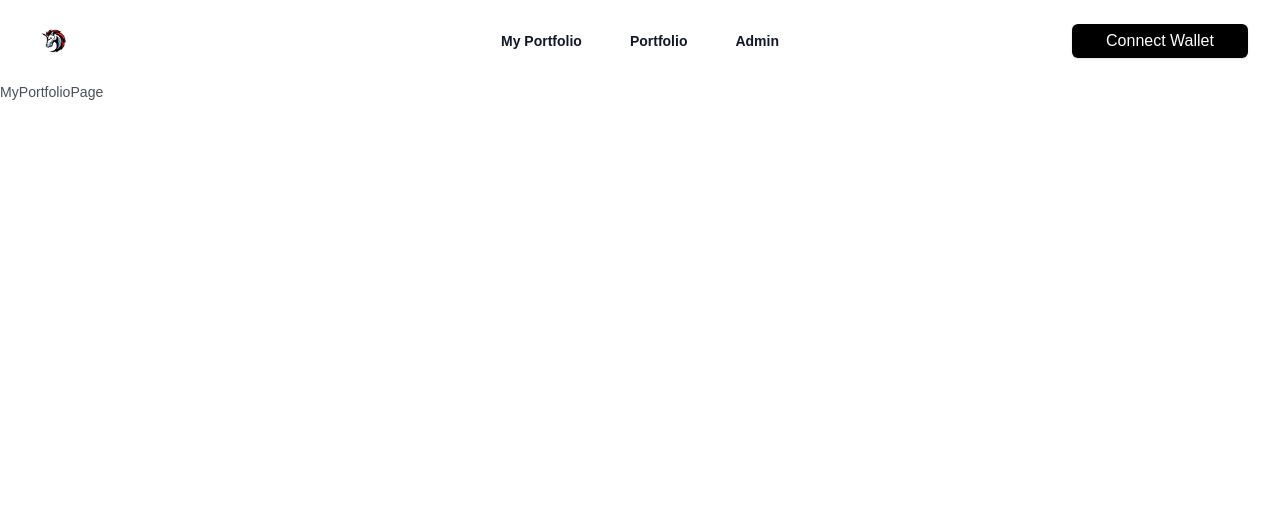
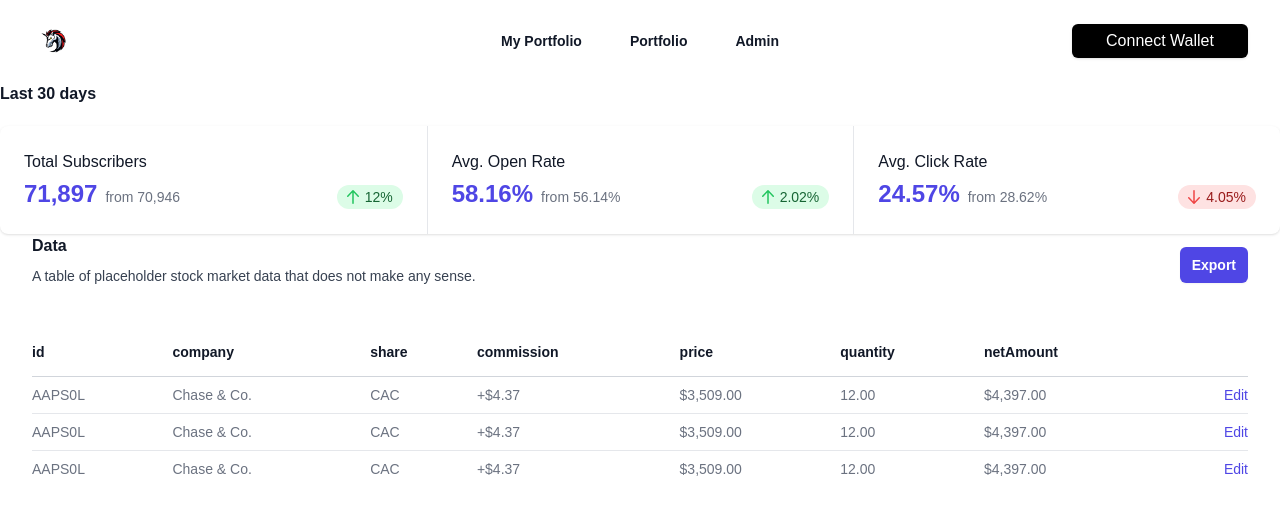
Before and after one commit to Novobloc/ethindia23-Dividend-dispatcher, a React (Create React App) app: page /portfolio/user in a window 1280 px wide. Shown: the top 514 px of the page. Built offline with nearby package versions, Linux system fonts and the light colour scheme.

Commit message:
feat: Add table and widget component

```diff
--- /dev/null
+++ b/src/components/PortfolioStatsTable.tsx
@@ -0,0 +1,42 @@
+import React from "react";
+import TableComponent from "../utils/Table";
+
+const transactions = [
+  {
+    id: "AAPS0L",
+    company: "Chase & Co.",
+    share: "CAC",
+    commission: "+$4.37",
+    price: "$3,509.00",
+    quantity: "12.00",
+    netAmount: "$4,397.00"
+  },
+  {
+    id: "AAPS0L",
+    company: "Chase & Co.",
+    share: "CAC",
+    commission: "+$4.37",
+    price: "$3,509.00",
+    quantity: "12.00",
+    netAmount: "$4,397.00"
+  },
+  {
+    id: "AAPS0L",
+    company: "Chase & Co.",
+    share: "CAC",
+    commission: "+$4.37",
+    price: "$3,509.00",
+    quantity: "12.00",
+    netAmount: "$4,397.00"
+  }
+];
+
+const PortfolioStatsTable = () => {
+  return (
+    <div>
+      <TableComponent data={transactions} />
+    </div>
+  );
+};
+
+export default PortfolioStatsTable;
--- /dev/null
+++ b/src/components/PortfolioStatsWidget.tsx
@@ -0,0 +1,13 @@
+import React from "react";
+import { stats } from "../constants/mockData";
+import Widget from "../utils/Widget";
+
+const PortfolioStatsWidget = () => {
+  return (
+    <div>
+      <Widget data={stats} />
+    </div>
+  );
+};
+
+export default PortfolioStatsWidget;
--- /dev/null
+++ b/src/constants/mockData.ts
@@ -0,0 +1,6 @@
+
+export const stats = [
+    { name: "Total Subscribers", stat: "71,897", previousStat: "70,946", change: "12%", changeType: "increase" },
+    { name: "Avg. Open Rate", stat: "58.16%", previousStat: "56.14%", change: "2.02%", changeType: "increase" },
+    { name: "Avg. Click Rate", stat: "24.57%", previousStat: "28.62%", change: "4.05%", changeType: "decrease" }
+];
--- a/src/pages/MyPortfolioPage.tsx
+++ b/src/pages/MyPortfolioPage.tsx
@@ -1,7 +1,14 @@
 import React from "react";
+import PortfolioStatsTable from "../components/PortfolioStatsTable";
+import PortfolioStatsWidget from "../components/PortfolioStatsWidget";
 
 const MyPortfolioPage = () => {
-  return <div>MyPortfolioPage</div>;
+  return (
+    <div>
+      <PortfolioStatsWidget />
+      <PortfolioStatsTable />
+    </div>
+  );
 };
 
 export default MyPortfolioPage;
--- /dev/null
+++ b/src/utils/Table.tsx
@@ -0,0 +1,59 @@
+import React from "react";
+
+export default function TableComponent({ data }: any) {
+  const columns = Object.keys(data[0]);
+
+  return (
+    <div className="px-4 sm:px-6 lg:px-8">
+      <div className="sm:flex sm:items-center">
+        <div className="sm:flex-auto">
+          <h1 className="text-base font-semibold leading-6 text-gray-900">Data</h1>
+          <p className="mt-2 text-sm text-gray-700">A table of placeholder stock market data that does not make any sense.</p>
+        </div>
+        <div className="mt-4 sm:ml-16 sm:mt-0 sm:flex-none">
+          <button
+            type="button"
+            className="block rounded-md bg-indigo-600 px-3 py-2 text-center text-sm font-semibold text-white shadow-sm hover:bg-indigo-500 focus-visible:outline focus-visible:outline-2 focus-visible:outline-offset-2 focus-visible:outline-indigo-600">
+            Export
+          </button>
+        </div>
+      </div>
+      <div className="mt-8 flow-root">
+        <div className="-mx-4 -my-2 overflow-x-auto sm:-mx-6 lg:-mx-8">
+          <div className="inline-block min-w-full py-2 align-middle sm:px-6 lg:px-8">
+            <table className="min-w-full divide-y divide-gray-300">
+              <thead>
+                <tr>
+                  {columns.map((column) => (
+                    <th key={column} scope="col" className="whitespace-nowrap py-3.5 pl-4 pr-3 text-left text-sm font-semibold text-gray-900 sm:pl-0">
+                      {column}
+                    </th>
+                  ))}
+                  <th scope="col" className="relative whitespace-nowrap py-3.5 pl-3 pr-4 sm:pr-0">
+                    <span className="sr-only">Edit</span>
+                  </th>
+                </tr>
+              </thead>
+              <tbody className="divide-y divide-gray-200 bg-white">
+                {data.map((transaction: any) => (
+                  <tr key={transaction.id}>
+                    {columns.map((column) => (
+                      <td key={column} className="whitespace-nowrap py-2 pl-4 pr-3 text-sm text-gray-500 sm:pl-0">
+                        {transaction[column]}
+                      </td>
+                    ))}
+                    <td className="relative whitespace-nowrap py-2 pl-3 pr-4 text-right text-sm font-medium sm:pr-0">
+                      <a href="#" className="text-indigo-600 hover:text-indigo-900">
+                        Edit<span className="sr-only">, {transaction.id}</span>
+                      </a>
+                    </td>
+                  </tr>
+                ))}
+              </tbody>
+            </table>
+          </div>
+        </div>
+      </div>
+    </div>
+  );
+}
--- /dev/null
+++ b/src/utils/Widget.tsx
@@ -0,0 +1,39 @@
+import React from "react";
+import { ArrowDownIcon, ArrowUpIcon } from "@heroicons/react/20/solid";
+import { classNames } from "./classNames";
+
+export default function Widget({ data }: any) {
+  return (
+    <div>
+      <h3 className="text-base font-semibold leading-6 text-gray-900">Last 30 days</h3>
+      <dl className="mt-5 grid grid-cols-1 divide-y divide-gray-200 overflow-hidden rounded-lg bg-white shadow md:grid-cols-3 md:divide-x md:divide-y-0">
+        {data.map((item: any) => (
+          <div key={item.name} className="px-4 py-5 sm:p-6">
+            <dt className="text-base font-normal text-gray-900">{item.name}</dt>
+            <dd className="mt-1 flex items-baseline justify-between md:block lg:flex">
+              <div className="flex items-baseline text-2xl font-semibold text-indigo-600">
+                {item.stat}
+                <span className="ml-2 text-sm font-medium text-gray-500">from {item.previousStat}</span>
+              </div>
+
+              <div
+                className={classNames(
+                  item.changeType === "increase" ? "bg-green-100 text-green-800" : "bg-red-100 text-red-800",
+                  "inline-flex items-baseline rounded-full px-2.5 py-0.5 text-sm font-medium md:mt-2 lg:mt-0"
+                )}>
+                {item.changeType === "increase" ? (
+                  <ArrowUpIcon className="-ml-1 mr-0.5 h-5 w-5 flex-shrink-0 self-center text-green-500" aria-hidden="true" />
+                ) : (
+                  <ArrowDownIcon className="-ml-1 mr-0.5 h-5 w-5 flex-shrink-0 self-center text-red-500" aria-hidden="true" />
+                )}
+
+                <span className="sr-only"> {item.changeType === "increase" ? "Increased" : "Decreased"} by </span>
+                {item.change}
+              </div>
+            </dd>
+          </div>
+        ))}
+      </dl>
+    </div>
+  );
+}
--- /dev/null
+++ b/src/utils/classNames.tsx
@@ -0,0 +1,3 @@
+export function classNames(...classes: any) {
+  return classes.filter(Boolean).join(" ");
+}
```
